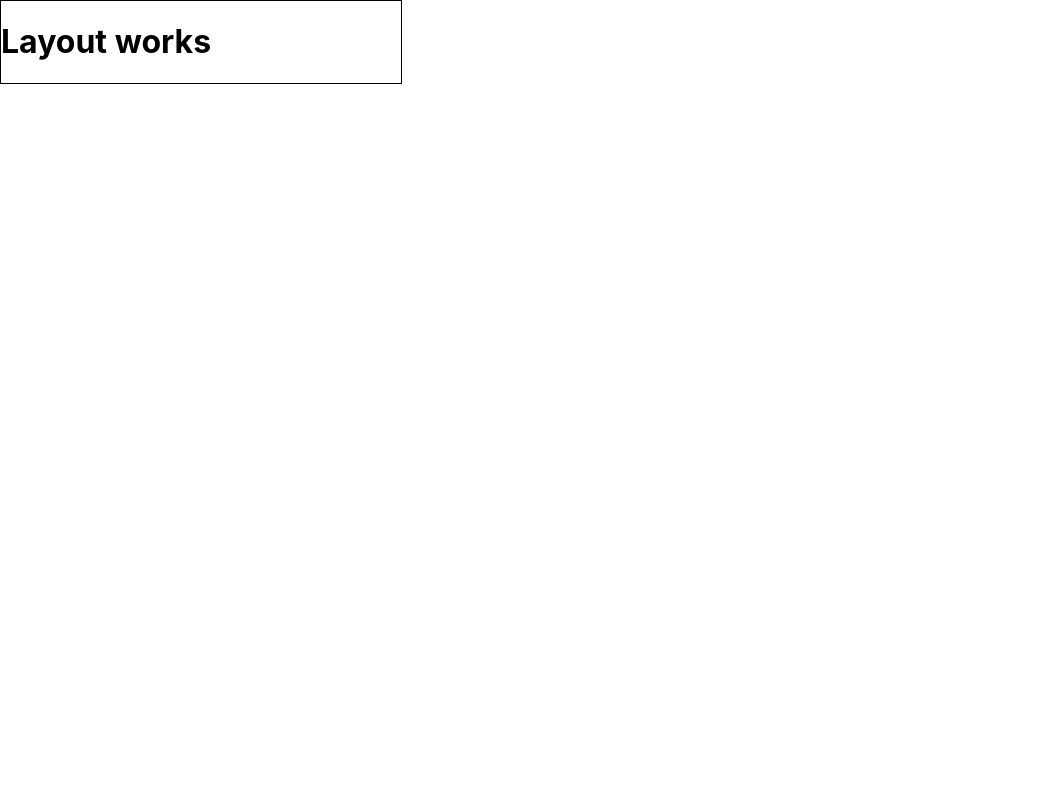
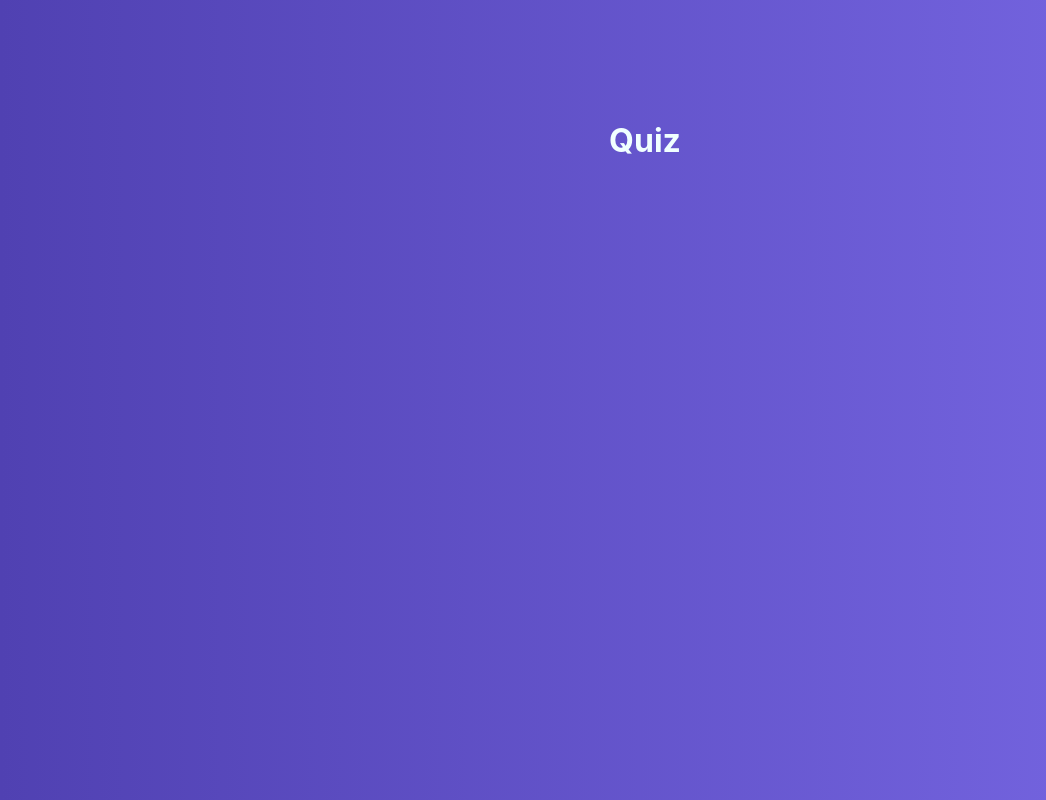
Before and after one commit to RuslanMGN174/react-quiz, a React (Create React App) app: page / in a window 1280 px wide. Shown: the whole page, without its empty margins (0-1046 px from the left). Built offline with nearby package versions, Linux system fonts and the light colour scheme.

Commit message:
react-quiz create component/container dirs, main layout

```diff
--- a/src/App.js
+++ b/src/App.js
@@ -1,13 +1,11 @@
 import React from 'react'
 import Layout from './hoc/Layout/Layout'
+import Quiz from './containers/Quiz/Quiz'
 
 function App () {
   return (
     <Layout>
-
-      <div style={{width: 400, border: '1px solid black'}}>
-        <h1>Layout works</h1>
-      </div>
+      <Quiz />
     </Layout>
   )
 }
--- /dev/null
+++ b/src/containers/Quiz/Quiz.js
@@ -0,0 +1,19 @@
+import React, {Component} from 'react'
+import classes from './Quiz.module.css'
+
+class Quiz extends Component{
+  state = {
+    quiz: []
+  }
+
+
+  render () {
+    return (
+      <div className={classes.Quiz}>
+        <h1>Quiz</h1>
+      </div>
+    )
+  }
+}
+
+export default Quiz
--- /dev/null
+++ b/src/containers/Quiz/Quiz.module.css
@@ -0,0 +1,13 @@
+.Quiz {
+  display: flex;
+  justify-content: center;
+  padding-top: 100px;
+  flex-grow: 1;
+  width: 100%;
+  background: linear-gradient(90deg, #5041b2 0%, #7969e6 100%);
+}
+
+.Quiz h1 {
+  color: azure;
+  margin-left: 10px;
+}
```
Also changed, not shown: src/components/ActiveQuiz/ActiveQuiz.js (added), src/components/ActiveQuiz/ActiveQuiz.module.css (added), 1 other file (tests, documents, lock files or other folders).
